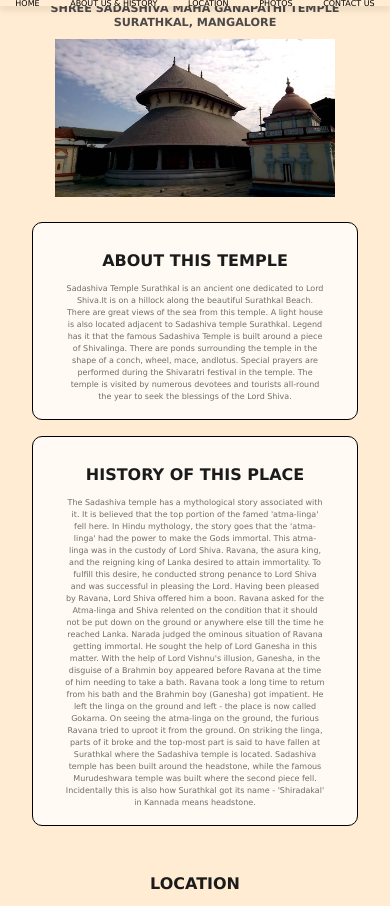
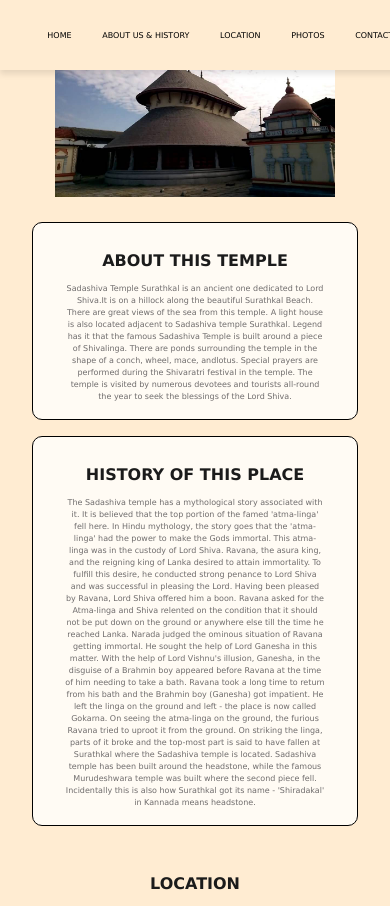
Before and after one commit to Deepthi014/Temple, a plain HTML site: page index.html in a window 390 px wide. Shown: the top 906 px of the page. Drawn offline with nearby package versions, Linux system fonts and the light colour scheme; grey boxes are pictures that could not be loaded.

Commit message:
Update index.css

```diff
--- a/index.css
+++ b/index.css
@@ -345,7 +345,7 @@ footer{
 
 @media screen and (max-width:550px){
     #navbar{
-        padding:0rem;
+        padding:2rem;
     }
     #navbar a{
         font-size: 0.5rem;
```
